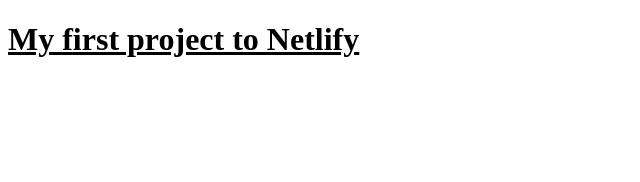
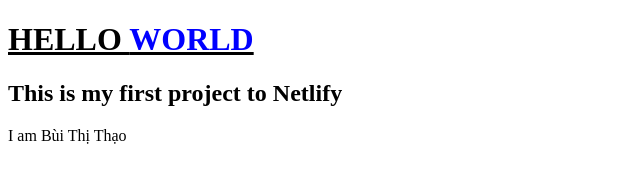
Before and after one commit to thaobuihb/Hello-world, a website: page index.html in a window 1280 px wide. Shown: the whole page, without its empty margins (0-640 px from the left). Drawn offline with Linux system fonts and the light colour scheme.

Commit message:
Change HTML CSS and JavaScript

```diff
--- a/index.html
+++ b/index.html
@@ -4,11 +4,13 @@
     <meta charset="UTF-8" />
     <meta name="viewport" content="width=device-width, initial-scale=1.0" />
     <meta http-equiv="X-UA-Compatible" content="ie=edge" />
-    <title>HTML + CSS</title>
+    <title>Netlify practice</title>
     <link rel="stylesheet" href="styles.css" />
   </head>
   <body>
-    <h1>My first project to Netlify</h1>
+    <h1>HELLO <span class="world">WORLD</span></h1>
+    <h2>This is my first project to Netlify</h2>
+    <div id="name"></div>
   </body>
   <script src="index.js"></script>
 </html>
--- a/index.js
+++ b/index.js
@@ -0,0 +1,4 @@
+let myName="Bùi Thị Thạo";
+console.log(myName);
+
+document.querySelector("#name").innerText = "I am " + myName;
--- a/styles.css
+++ b/styles.css
@@ -1,3 +1,7 @@
 h1 {
   text-decoration: underline;
 }
+
+.world {
+  color: blue;
+}
```
